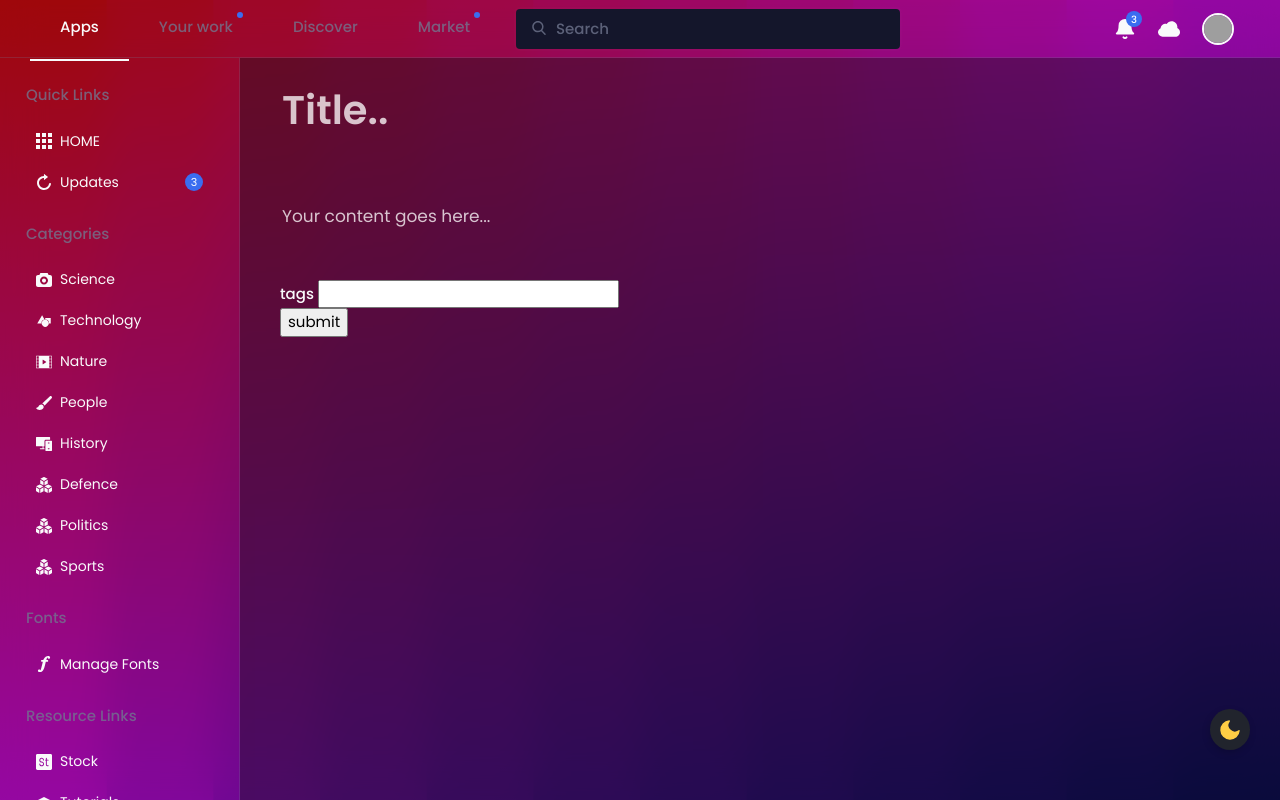
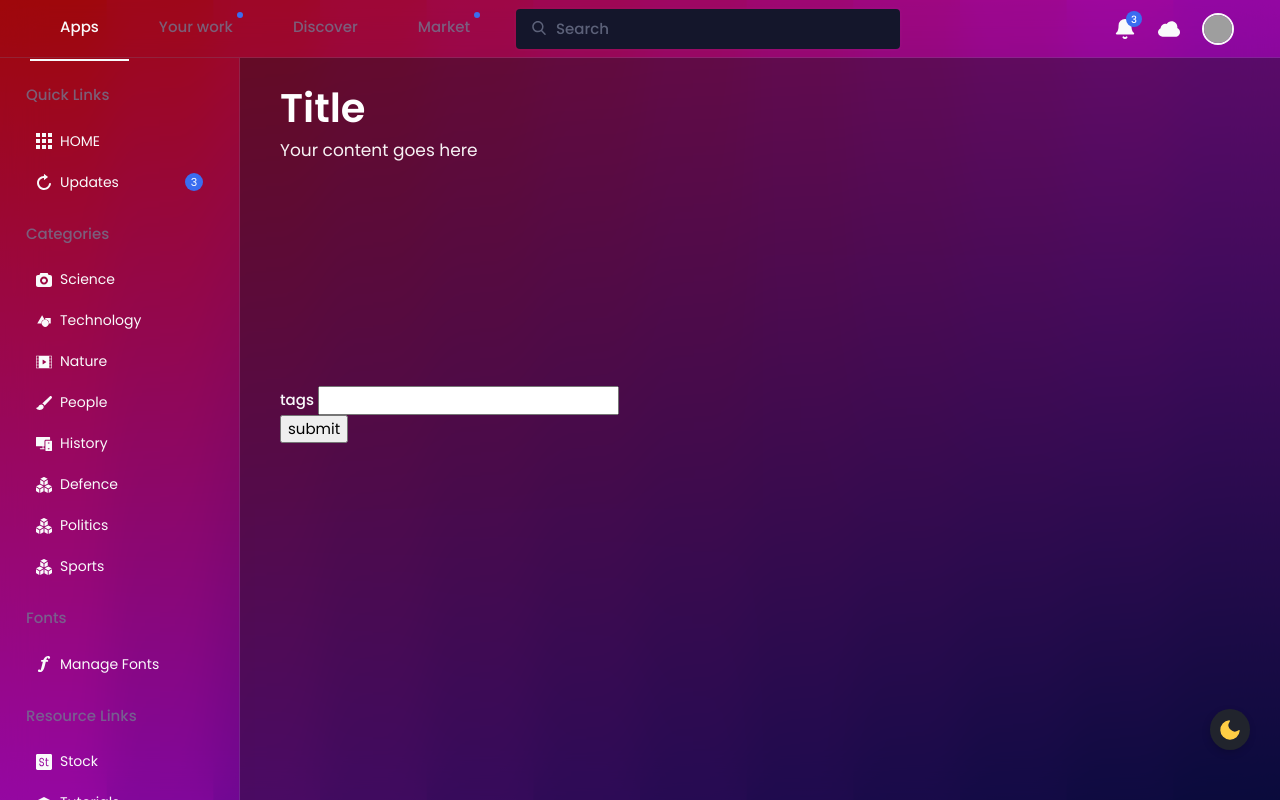
Before and after one commit to ANKITRAY-1/penclever-frontend, a React (Create React App) app in the folder penclever/: page /editor in a window 1280 px wide. Built offline with nearby package versions, Linux system fonts and the light colour scheme; grey boxes are pictures that could not be loaded.

Commit message:
editor improved

```diff
--- a/package.json
+++ b/package.json
@@ -1,5 +1,6 @@
 {
   "dependencies": {
-    "node-sass": "^6.0.1"
+    "node-sass": "^6.0.1",
+    "react-bootstrap-icons": "^1.5.0"
   }
 }
--- a/penclever/src/app.scss
+++ b/penclever/src/app.scss
@@ -203,7 +203,6 @@ img {
     display: none;
   }
 }
-
 
 .search-bar {
   height: 40px;
@@ -885,8 +884,8 @@ img {
 }
 
 .edit_title {
-  background: #ffffff00;
-  color: #ffffff;
+  background: #e6868600;
+  color: rgb(255, 255, 255);
   outline: none;
   border: none;
   font-size: 40px;
@@ -898,13 +897,13 @@ img {
 }
 .edit_content {
   background: #ffffff00;
-  color: #ffffff;
+  color: rgba(255, 255, 255, 0.95);
   outline: none;
   border: none;
   font-size: 17px;
   width: 100%;
   font-weight: 400;
-
+  padding-bottom: 200px;
   display: block;
   overflow: hidden;
   resize: none;
@@ -923,14 +922,23 @@ img {
   display: none;
   background: #000000ec;
   padding: 20px;
-  color: white;
+  color: rgba(255, 255, 255, 0.8);
   font-size: 20px;
 }
 
 #share-snippet {
   background: #000000ec;
-  padding: 20px;
+  padding: 7px 20px;
   color: white;
   font-size: 20px;
   border-radius: 5px;
 }
+
+.toolbtn {
+  border: none;
+  outline: none;
+  background: none;
+  color: white;
+  font-weight: 600;
+  padding: 0px 13px;
+}
--- a/penclever/src/components/Editor.jsx
+++ b/penclever/src/components/Editor.jsx
@@ -1,15 +1,17 @@
 import axios from "axios";
 import React, { useEffect, useState } from "react";
-
+import { Link45deg } from "react-bootstrap-icons";
 import "../app.scss";
 import { Darkbtn } from "./Darkbtn";
 import { Header } from "./Header";
 import { Sidebar } from "./Sidebar";
 export const Editor = () => {
-  const [author, setAuthor] = useState("");
+  const [author, setAuthor] = useState("author");
   const [title, setTitle] = useState("");
-  const [content, setContent] = useState("");
+  const [content, setContent] = useState();
   const [tags, setTags] = useState("");
+  const [bold, setBold] = useState(false);
+
   useEffect(() => {
     var textarea = document.querySelector("#autoresizing");
     textarea.addEventListener("input", autoResize, false);
@@ -36,6 +38,7 @@ export const Editor = () => {
       })
       .catch((err) => {
         console.log(err);
+        alert(err);
       });
   };
 
@@ -44,10 +47,6 @@ export const Editor = () => {
       document.getElementById("share-snippet").remove();
     }
     if (window.getSelection().toString()) {
-      // document.querySelector(".toolbar").style.display = "block";
-      // document.querySelector(".toolbar").innerHTML = window
-      //   .getSelection()
-      //   .toString();
       var scrollTop =
         window.pageYOffset !== undefined
           ? window.pageYOffset
@@ -60,18 +59,86 @@ export const Editor = () => {
       // Get cursor position
       const posX = e.clientX - 110;
       const posY = e.clientY + 20 + scrollTop;
-      // document.querySelector(".toolbar").style.top = posX + "px";
-      // document.querySelector(".toolbar").style.left = posY + "px";
       document.body.insertAdjacentHTML(
         "beforeend",
         '<div id="share-snippet"  style="position: absolute; top: ' +
           posY +
           "px; left: " +
           posX +
-          'px;"><div class="speech-bubble"><div class="share-inside">B | home | Y</div></div></div>'
+          'px;"> <button id="bold" class="toolbtn"> B </button>' +
+          '<button id="italic" class="toolbtn"><i> i </i> </button>' +
+          '<button id="hyperlink" class="toolbtn"><i class="fa fa-link" aria-hidden="true"></i></button>' +
+          '<button id="title" class="toolbtn">T</button>' +
+          '<button id="code" class="toolbtn"><i class="fa fa-code" aria-hidden="true"></i></button>' +
+          '<button id="indent" class="toolbtn"><i class="fa fa-indent" aria-hidden="true"></i></div>'
       );
+      document.getElementById("bold").onclick = function () {
+        var selection = window.getSelection().getRangeAt(0);
+        var selectedText = selection.extractContents();
+
+        var span = document.createElement("span");
+
+        if (span.style.fontWeight === "900") {
+          span.style.fontWeight = "400";
+          span.style.color = "white";
+          setBold(false);
+        } else {
+          span.style.fontWeight = "900";
+          span.style.color = "white";
+          setBold(true);
+        }
+
+        span.appendChild(selectedText);
+        selection.insertNode(span);
+      };
+      document.getElementById("italic").onclick = function () {
+        var selection = window.getSelection().getRangeAt(0);
+        var selectedText = selection.extractContents();
+        var span = document.createElement("span");
+        span.style.fontStyle = "italic";
+        span.appendChild(selectedText);
+        selection.insertNode(span);
+      };
+      document.getElementById("hyperlink").onclick = function () {
+        var selection = window.getSelection().getRangeAt(0);
+        var selectedText = selection.extractContents();
+        var span = document.createElement("a");
+        span.href = "/";
+        span.appendChild(selectedText);
+        selection.insertNode(span);
+      };
+      document.getElementById("title").onclick = function () {
+        var selection = window.getSelection().getRangeAt(0);
+        var selectedText = selection.extractContents();
+        var span = document.createElement("span");
+        span.style.fontSize = "25px";
+        span.style.fontWeight = "700";
+        span.appendChild(selectedText);
+        selection.insertNode(span);
+      };
+      document.getElementById("code").onclick = function () {
+        var selection = window.getSelection().getRangeAt(0);
+        var selectedText = selection.extractContents();
+        var span = document.createElement("code");
+
+        span.appendChild(selectedText);
+        selection.insertNode(span);
+      };
+      document.getElementById("indent").onclick = function () {
+        var selection = window.getSelection().getRangeAt(0);
+        var selectedText = selection.extractContents();
+        var span = document.createElement("span");
+        span.style.paddingLeft = "40px";
+        span.appendChild(selectedText);
+        selection.insertNode(span);
+      };
     }
   };
+  setInterval(function () {
+    setTitle(document.getElementById("autoresizing1").innerHTML);
+    setContent(document.getElementById("autoresizing").innerHTML);
+  }, 1000);
+
   return (
     <div>
       <div className="body">
@@ -88,30 +155,28 @@ export const Editor = () => {
                     postBlog();
                   }}
                 >
-                  <textarea
+                  <div
                     id="autoresizing1"
-                    onChange={() => {
-                      setTitle();
-                    }}
                     className="edit_title"
-                    placeholder="Title.."
-                    maxLength="80"
                     onMouseUpCapture={(e) => {
                       selectedText(e);
                     }}
-                  ></textarea>
-                  <textarea
+                    contentEditable="true"
+                    suppressContentEditableWarning={true}
+                  >
+                    Title
+                  </div>
+                  <div
                     id="autoresizing"
-                    onChange={(e) => {
-                      setContent(e.target.value);
-                    }}
                     className="edit_content"
-                    placeholder="Your content goes here..."
-                    maxLength="8000"
                     onMouseUpCapture={(e) => {
                       selectedText(e);
                     }}
-                  />
+                    contentEditable="true"
+                    suppressContentEditableWarning={true}
+                  >
+                    Your content goes here
+                  </div>
                   <br />
                   tags{" "}
                   <input
@@ -129,8 +194,6 @@ export const Editor = () => {
           <div className="overlay-app"></div>
         </div>
       </div>
-
-      {/*  */}
     </div>
   );
 };
```
Also changed, not shown: 1 other file (tests, documents, lock files or other folders).
